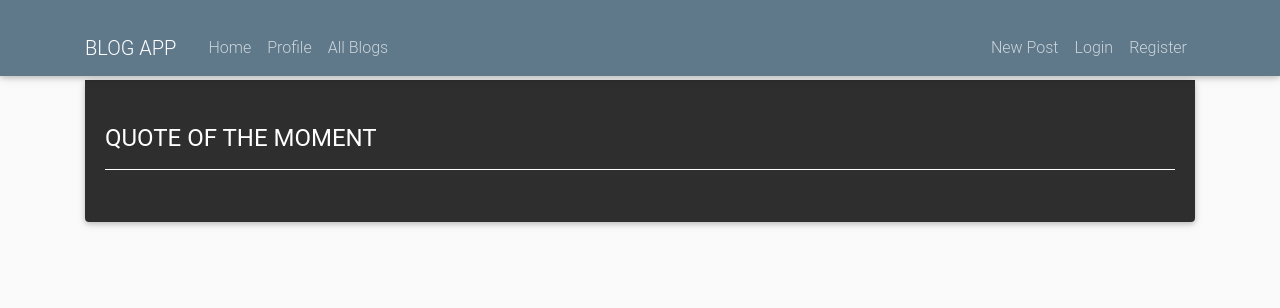
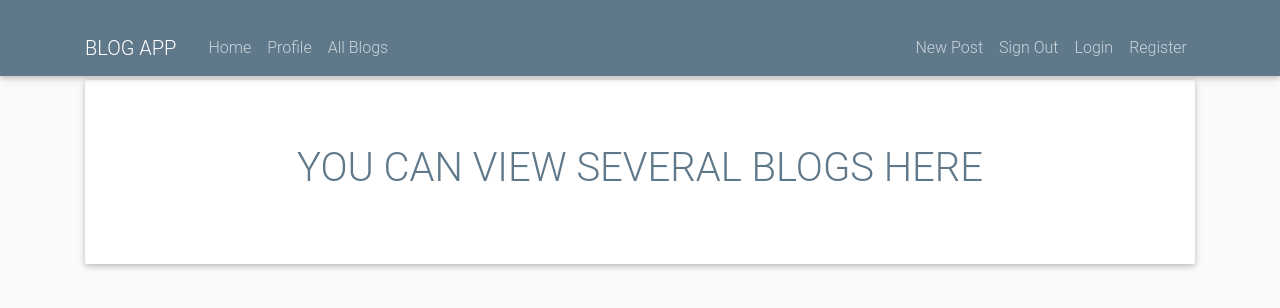
Before and after one commit to Jeff-Mwai/blog-app, a Flask app: page / in a window 1280 px wide. Shown: the top 308 px of the page. Run offline with Flask 2, Linux system fonts and the light colour scheme; the visitor is signed in with stand-in values (Sample User, id 1); data comes from the database, SQL or seed files in the repository; data that the repository does not hold is empty; some libraries are stand-ins or nearby versions.

Commit message:
Added new blogs

```diff
--- a/app/main/views.py
+++ b/app/main/views.py
@@ -6,12 +6,17 @@ from ..models import User, Blog, Comment
 from .. import db, photos
 from flask_login import login_user,login_required, logout_user, current_user
 
-@main.route('/')
+@main.route('/display_blog')
 def home():
     quotes = get_quotes()
     page = request.args.get('page',1, type = int )
+    return render_template('index.html', quote = quotes)
+
+@main.route('/')
+@login_required
+def display_blog():
     blogs = Blog.query.order_by(Blog.posted.desc())
-    return render_template('index.html', quote = quotes,blogs=blogs)
+    return render_template('display_blogs.html',blogs=blogs)
 
 @main.route('/signout')
 @login_required
@@ -54,7 +59,7 @@ def blog():
         user_id =  current_user._get_current_object().id
         blog = Blog(title=title,blog_content=blog_content,user_id=user_id)
         blog.save()
-        return redirect(url_for('.home'))
+        return redirect(url_for('.display_blog'))
     return render_template('blog.html', form = form)
 
 @main.route('/user/<uname>')
@@ -116,7 +121,6 @@ def comment(blog_id):
 def delete_blog(blog_id):
     blog = Blog.query.get(blog_id)
     Blog.delete(blog)
-    flash("You have deleted your Blog succesfully!")
     return redirect(url_for('main.home'))
 
 @main.route('/comment/<comment_id>/delete', methods = ['POST','GET'])
--- a/app/templates/base.html
+++ b/app/templates/base.html
@@ -35,11 +35,12 @@
                         <a class="nav-item nav-link" href="{{ url_for('main.home') }}">Home</a>
                         <a class="nav-item nav-link"
                             href="{{url_for('main.profile',uname=current_user.username)}}">Profile</a>
-                        <a class="nav-item nav-link" href="{{ url_for('main.blog') }}">All Blogs</a>
+                        <a class="nav-item nav-link" href="{{ url_for('main.display_blog') }}">All Blogs</a>
                     </div>
                     <!-- Navbar Right Side -->
                     <div class="navbar-nav">
                         <a class="nav-item nav-link" href="{{ url_for('main.blog') }}">New Post</a>
+                        <a class="nav-item nav-link" href="{{url_for('main.signout')}}">Sign Out</a>
                         <a class="nav-item nav-link" href="{{ url_for('main.login') }}">Login</a>
                         <a class="nav-item nav-link" href="{{ url_for('main.register') }}">Register</a>
                     </div>
--- a/app/templates/display_blogs.html
+++ b/app/templates/display_blogs.html
@@ -1,6 +1,11 @@
 {% extends "base.html" %}
 {% block content %}
 
+<div class="jumbotron hjumbo">
+    <div class="overlay">
+        <h1 class="text-center text-bold" style="color: #5f788a;">YOU CAN VIEW SEVERAL BLOGS HERE</h1>
+    </div>
+</div>
 <!-- Card -->
 
 {% for blog in blogs %}
--- a/app/templates/index.html
+++ b/app/templates/index.html
@@ -10,6 +10,11 @@
 {% endfor %}
 {% endif%}
 {% endwith %}
+<div class="jumbotron hjumbo">
+    <div class="overlay">
+        <h1 class="text-center text-bold" style="color: #5f788a;">WELCOME TO MY BLOG APP</h1>
+    </div>
+</div>
 <!-- Card Dark -->
 <div class="card">
 
@@ -30,43 +35,4 @@
     </div>
 </div>
 
-<!-- Card -->
-
-{% for blog in blogs %}
-<div class="card mt-5">
-    <!-- Button -->
-    <a class="btn-floating btn-action ml-auto mr-4 mdb-color lighten-3"></a>
-
-    <!-- Card content -->
-    <div class="card-body">
-
-        <!-- Title -->
-        <h4 class="card-title">{{ blog.title }}</h4>
-        <hr>
-        <!-- Text -->
-        <p class="card-text">{{ blog.blog_content }}</p>
-
-    </div>
-
-    <!-- Card footer -->
-    <div class="rounded-bottom mdb-color lighten-3 text-center pt-3">
-        <ul class="list-unstyled list-inline font-small">
-        <div class="row">
-        <div class="col-md-4">
-         <li class="list-inline-item pr-2 white-text"><i class="far fa-clock pr-1"></i>{{ blog.posted }} </li>
-        </div>
-        <div class="col-md-4">
-        <li class="list-inline-item pr-2"><a href="/comment/{{blog.id}}" class="white-text"><i class="far fa-comments pr-1"></i></a>
-        </div>
-        <div class="col-md-4">
-        <li class="list-inline-item pr-2"><a href="{{url_for('main.delete_blog', blog_id=blog.id) }}" class="white-text"><i class="fa fa-trash text-danger pr-1"></i></a>
-
-        </div>
-        </div>
-        </ul>
-    </div>
-
-</div>
-{% endfor %}
-
 {% endblock %}
```
